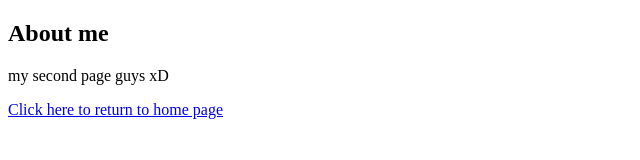
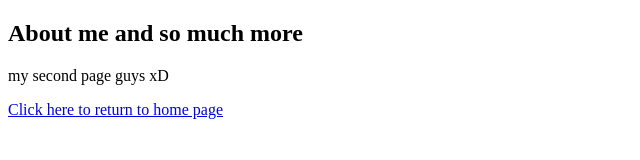
Before and after one commit to Maximas1309/The-Next-Big-Thing--, a plain HTML site: page About.html in a window 1280 px wide. Shown: the whole page, without its empty margins (0-640 px from the left). Drawn offline with Linux system fonts and the light colour scheme.

Commit message:
Update About.html

```diff
--- a/About.html
+++ b/About.html
@@ -4,7 +4,7 @@
 
 </head>
 <body>
-<h2>About me</h2>
+<h2>About me and so much more</h2>
 <p>my second page guys xD</p>
 <a href="index.html">Click here to return to home page</a>
 </body>
```
